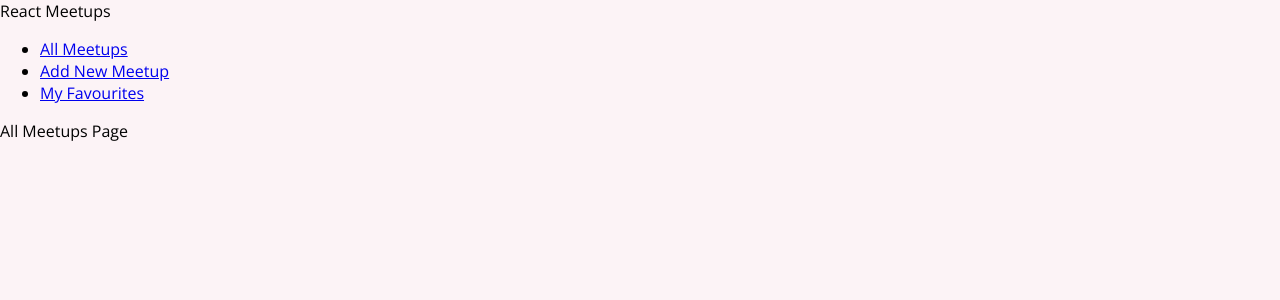
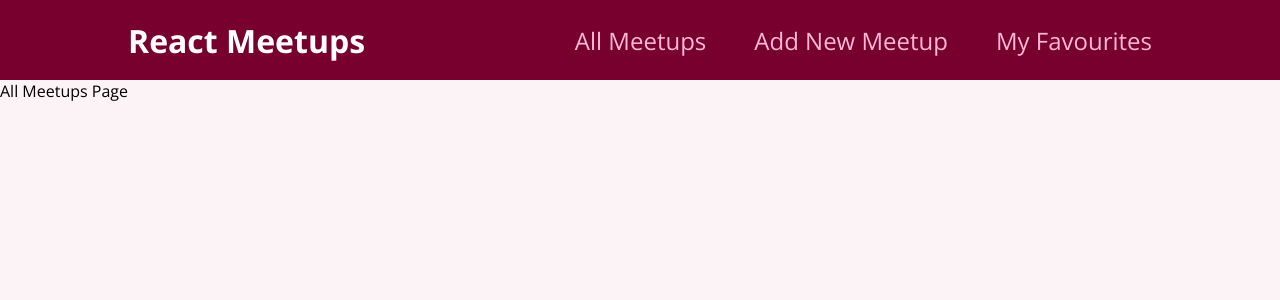
Before and after one commit to arty-mason/crash-course, a React (Create React App) app: page / in a window 1280 px wide. Shown: the top 300 px of the page. Built offline with nearby package versions, Linux system fonts and the light colour scheme.

Commit message:
Laying out navbar & replacing common css with specific ones

```diff
--- a/src/components/layout/MainNavigation.js
+++ b/src/components/layout/MainNavigation.js
@@ -1,10 +1,12 @@
 import React from 'react'
 import { Link } from 'react-router-dom'
+import styles from "./MainNavigation.module.css"
 
 function MainNavigation() {
   return (
-    <header>
-      <div>React Meetups</div>
+    <header className={styles.header}>
+      {/* Setting a dynamic class property that we will later on specify in css */}
+      <div className={styles.logo}>React Meetups</div>
       <nav>
         <ul>
           <li>
@@ -17,11 +19,10 @@
           </li>
           <li>
             <Link to="/favourites">My Favourites</Link>
-
           </li>
         </ul>
       </nav>
-    </header>
+    </header >
   )
 }
 
--- /dev/null
+++ b/src/components/layout/MainNavigation.module.css
@@ -0,0 +1,48 @@
+/* Giving the .module. extension for the stylesheet to attach to a specific component (an internal React feature) */
+.header {
+  width: 100%;
+  height: 5rem;
+  display: flex;
+  align-items: center;
+  justify-content: space-between;
+  background-color: #77002e;
+  padding: 0 10%;
+}
+
+.logo {
+  font-size: 2rem;
+  color: white;
+  font-weight: bold;
+}
+
+.header ul {
+  list-style: none;
+  margin: 0;
+  padding: 0;
+  display: flex;
+  align-items: baseline;
+}
+
+.header li {
+  margin-left: 3rem;
+}
+
+.header a {
+  text-decoration: none;
+  font-size: 1.5rem;
+  color: #fcb8d2;
+}
+
+.header a:hover,
+.header a:active,
+.header a.active {
+  color: white;
+}
+
+.badge {
+  background-color: #cc2062;
+  color: white;
+  border-radius: 12px;
+  padding: 0 1rem;
+  margin-left: 0.5rem;
+}
```
